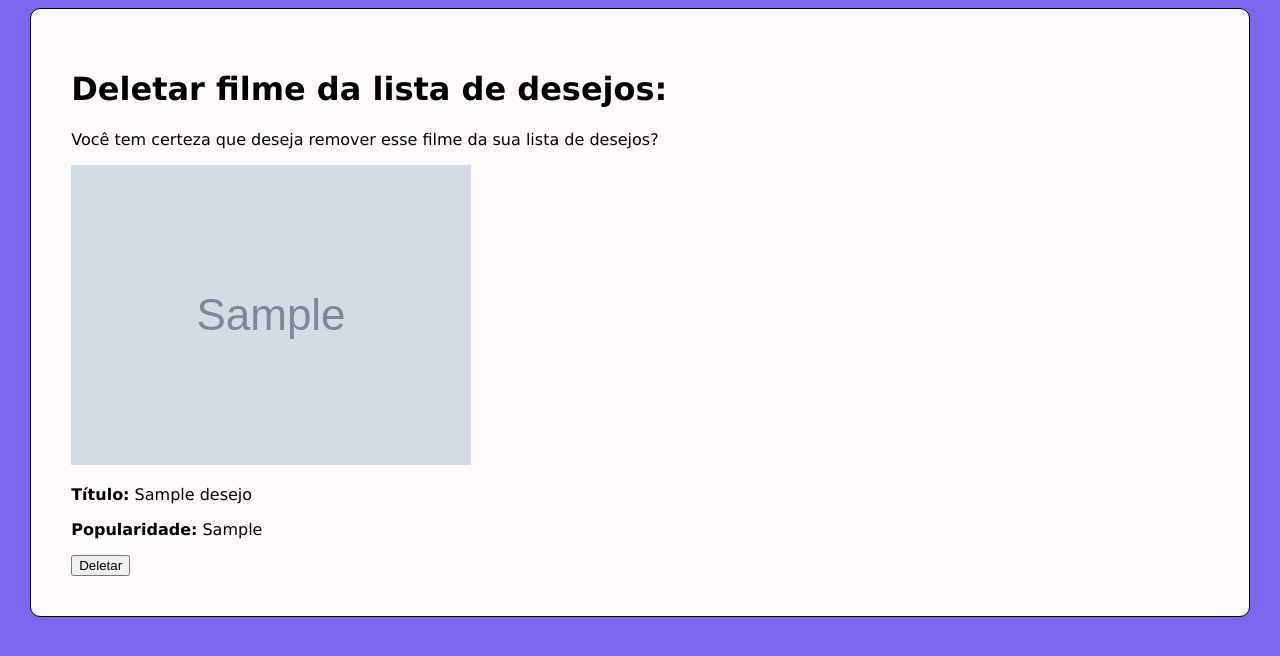
After one commit to matheusvcv/portal-filmes, a PHP site: page /deletar_desejos.php?id=1 in a window 1280 px wide. The commit adds this page. Shown: the top 656 px of the page. Run offline with PHP 8.4, Linux system fonts and the light colour scheme; the visitor is signed in with stand-in values (Sample User, id 1); tables that the repository leaves empty or names only in its code hold one stand-in row (values such as "Sample post"); grey boxes marked "Sample" are stand-in pictures.

Commit message:
Desenvolvido função de deletar filmes da lista de desejos. Corrigido bugs.

```diff
--- a/deletar-piores.php
+++ b/deletar-piores.php
@@ -41,8 +41,6 @@ if($_SERVER['REQUEST_METHOD'] === 'POST') {
 		<?php endforeach; ?>
 
 		<form method="POST" action="">
-			<input type="hidden" name="id" value="<?php echo $_GET['id'] ?>">
-			<input type="hidden" name="id_usuario" value="<?php echo $_SESSION['id']; ?>">
 			<input type="submit" value="Deletar">
 		</form>
 
--- a/deletar.php
+++ b/deletar.php
@@ -40,8 +40,6 @@ if($_SERVER['REQUEST_METHOD'] === 'POST'){
 		<?php endforeach; ?>
 
 		<form method="POST" action="">
-			<input type="hidden" name="id" value="<?php echo $_GET['id'] ?>">
-			<input type="hidden" name="id_usuario" value="<?php echo $_SESSION['id']; ?>">
 			<input type="submit" value="Deletar">
 		</form>
 
--- /dev/null
+++ b/deletar_desejos.php
@@ -0,0 +1,46 @@
+<?php
+
+require "protect.php";
+require "src/conexao.php";
+require "src/desejo.php";
+
+$filmes = New Desejo($conexao);
+$desejos = $filmes-> exibeFilmesDesejoInd($_GET['id']);
+
+if($_SERVER['REQUEST_METHOD'] === 'POST'){
+
+	$deletar = $filmes-> deletaFilmeDesejo($_GET['id'], $_SESSION['id']);
+
+	header('Location: lista_desejos.php');
+}
+
+?>
+<!DOCTYPE html>
+<html>
+<head>
+	<meta charset="utf-8">
+	<meta name="viewport" width="device-width initial-scale=1.0">
+	<link rel="stylesheet" type="text/css" href="style.css">
+	<title>Deletar Lista Desejos</title>
+</head>
+<body>
+	<div id="container">
+		<h1>Deletar filme da lista de desejos:</h1>
+
+		<p>Você tem certeza que deseja remover esse filme da sua lista de desejos?</p>
+
+		<?php foreach($desejos as $desejo): ?>
+
+			<p><img src="<?php echo $desejo['imagem']; ?>"></p>
+
+			<p><strong>Título:</strong> <?php echo $desejo['titulo']; ?></p>
+
+			<p><strong>Popularidade:</strong> <?php echo $desejo['popularidade']; ?></p>
+
+		<?php endforeach; ?>
+
+		<form method="POST" action="">
+			<input type="submit" value="Deletar">
+		</form>
+
+	</div>
--- a/lista_desejos.php
+++ b/lista_desejos.php
@@ -5,7 +5,7 @@ require "src/conexao.php";
 require "src/desejo.php";
 
 $filmes = New Desejo($conexao);
-$desejos = $filmes->exibeFilmesDesejo();
+$desejos = $filmes->exibeFilmesDesejo($_SESSION['id']);
 
 ?>
 <!DOCTYPE html>
@@ -26,7 +26,7 @@ $desejos = $filmes->exibeFilmesDesejo();
 		<p><img src="<?php echo $desejo['imagem']; ?>"></p>
 		<p><strong>Título: </strong><?php echo $desejo['titulo'] ?></p>
 		<p><strong>Popularidade: </strong><?php echo $desejo['popularidade']; ?></p>
-		<p><button>Remover</button></p>
+		<p><a href="deletar_desejos.php?id=<?php echo $desejo['id']; ?>"><button>Remover</button></a></p>
 
 		<?php endforeach; ?>
 
--- a/src/desejo.php
+++ b/src/desejo.php
@@ -21,14 +21,33 @@ require "conexao.php";
 
 		}
 
-		public function exibeFilmesDesejo(): array
+		public function exibeFilmesDesejo(int $id_usuario): array
 		{
-			$exibir = $this->conexao->query("SELECT * FROM lista_desejo");
+			$exibir = $this->conexao->query("SELECT * FROM lista_desejo WHERE id_usuario = $id_usuario");
 
 			$filmes = $exibir-> fetch_all(MYSQLI_ASSOC);
 
 			return $filmes;
 		}
 
+		public function exibeFilmesDesejoInd(int $id): array
+		{
+			$exibir = $this->conexao->query("SELECT * FROM lista_desejo WHERE id = $id");
+
+			$filme = $exibir-> fetch_all(MYSQLI_ASSOC);
+
+			return $filme;
+		}
+
+
+		public function deletaFilmeDesejo(int $id, int $id_usuario): void
+		{
+			$deletar = $this->conexao->prepare("DELETE FROM lista_desejo WHERE id=? AND id_usuario=?");
+
+			$deletar-> bind_param('ii', $id, $id_usuario);
+
+			$deletar-> execute();
+		}
+
 
 	}
```
